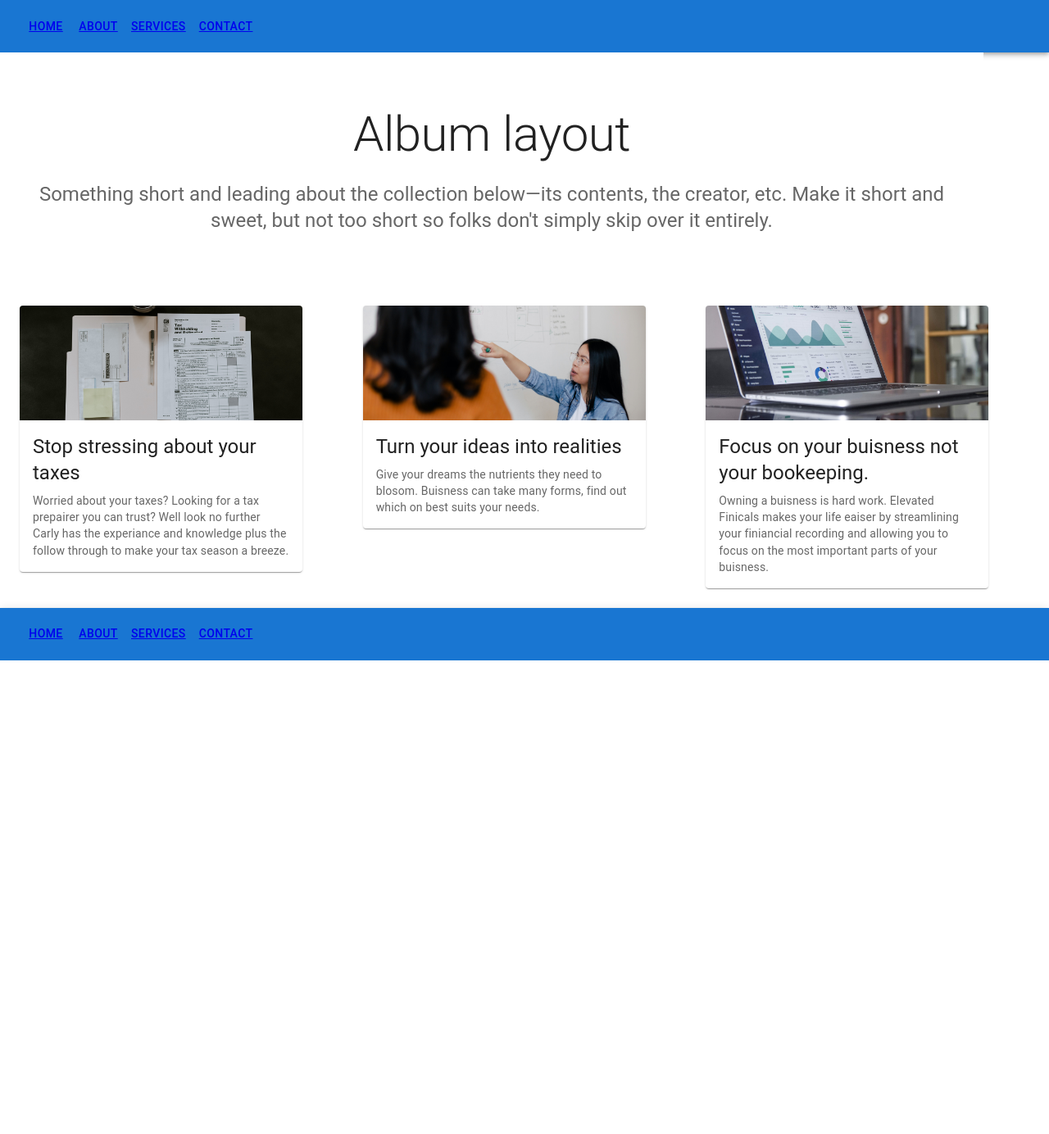
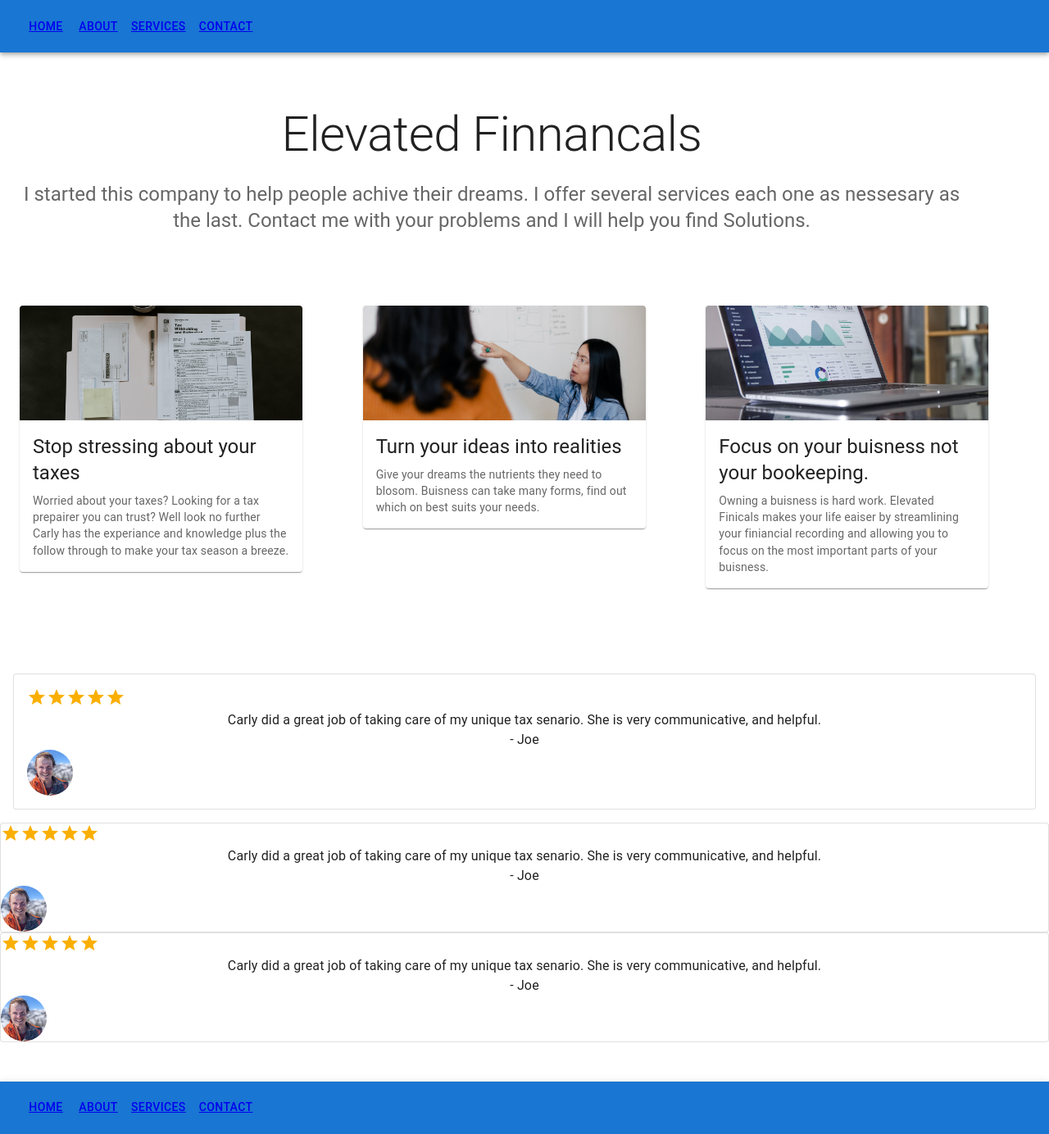
Before and after one commit to joekupernik/Tax-Time, a React (Create React App) app: page / in a window 1280 px wide. Shown: the whole page at 82% size. Before the commit the page ends 806 px from the top, so only its background shows below. Built offline with nearby package versions, Linux system fonts and the light colour scheme.

Commit message:
add star to reviews

```diff
--- a/src/Home.tsx
+++ b/src/Home.tsx
@@ -5,6 +5,7 @@ import TaxCard from './TaxCard';
 import BookkeepingCard from './BookkeepingCard';
 import ConsultingCard from './ConsultingCard';
 import Jumbotron from './Jumbotron';
+import ReviewCard from './ReviewCard';
 
 
 
@@ -27,6 +28,9 @@ export default function Home () {
           <BookkeepingCard/>
         </Grid>
       </Grid>
+      <Grid item xs={12} sm={6} md={4}>
+        <ReviewCard/>
+      </Grid>
 
 
         </Box>
--- a/src/Jumbotron.tsx
+++ b/src/Jumbotron.tsx
@@ -6,7 +6,7 @@ export default function Jumbotron() {
   return (
     <Box
     sx={{
-      bgcolor: 'background.paper',
+      bgcolor: 'secondary',
       pt: 8,
       pb: 6,
     }}
@@ -19,12 +19,12 @@ export default function Jumbotron() {
         color="text.primary"
         gutterBottom
       >
-        Album layout
+        Elevated Finnancals
       </Typography>
       <Typography variant="h5" align="center" color="text.secondary" paragraph>
-        Something short and leading about the collection below—its contents,
-        the creator, etc. Make it short and sweet, but not too short so folks
-        don&apos;t simply skip over it entirely.
+        I started this company to help people achive their dreams. I offer several services
+        each one as nessesary as the last. Contact me with your problems and I will help you find
+         Solutions.
       </Typography>
       </Container>
       </Box>
--- /dev/null
+++ b/src/ReviewCard.tsx
@@ -0,0 +1,78 @@
+
+import Box from "@mui/material/Box";
+import Typography from "@mui/material/Typography";
+import Card  from "@mui/material/Card";
+import  Rating  from "@mui/material/Rating";
+import Avatar  from "@mui/material/Avatar";
+
+
+export default function ReviewCard() {
+  return (
+    <Box
+    sx={{
+      bgcolor: 'secondary',
+      pt: 8,
+      pb: 6,
+    }}>
+        <Card variant="outlined" sx={{margin: 2, padding: 2}}>
+        <Rating defaultValue={5} readOnly />
+      <Typography
+        component="body"
+        align="center"
+        color="text.primary"
+        >
+       Carly did a great job of taking care of my unique tax senario.
+       She is very communicative, and helpful.
+      </Typography>
+      <Typography
+       component="body"
+       align="center"
+       color="text.primary">
+        - Joe
+      </Typography>
+      <Avatar alt="Joe" src="\Static\email signiture.png"
+      sx={{ width: 56, height: 56}} />
+      </Card>
+      <Card variant="outlined">
+        <Rating defaultValue={5} readOnly />
+      <Typography
+        component="body"
+        align="center"
+        color="text.primary"
+
+        >
+       Carly did a great job of taking care of my unique tax senario.
+       She is very communicative, and helpful.
+      </Typography>
+      <Typography
+       component="body"
+       align="center"
+       color="text.primary">
+        - Joe
+      </Typography>
+      <Avatar alt="Joe" src="\Static\email signiture.png"
+      sx={{ width: 56, height: 56 }} />
+      </Card>
+      <Card variant="outlined">
+        <Rating defaultValue={5} readOnly />
+      <Typography
+        component="body"
+        align="center"
+        color="text.primary"
+
+        >
+       Carly did a great job of taking care of my unique tax senario.
+       She is very communicative, and helpful.
+      </Typography>
+      <Typography
+       component="body"
+       align="center"
+       color="text.primary">
+        - Joe
+      </Typography>
+      <Avatar alt="Joe" src="\Static\email signiture.png"
+      sx={{ width: 56, height: 56 }} />
+      </Card>
+      </Box>
+  );
+}
```
Also changed, not shown: public/Static/email signiture.png (added).
